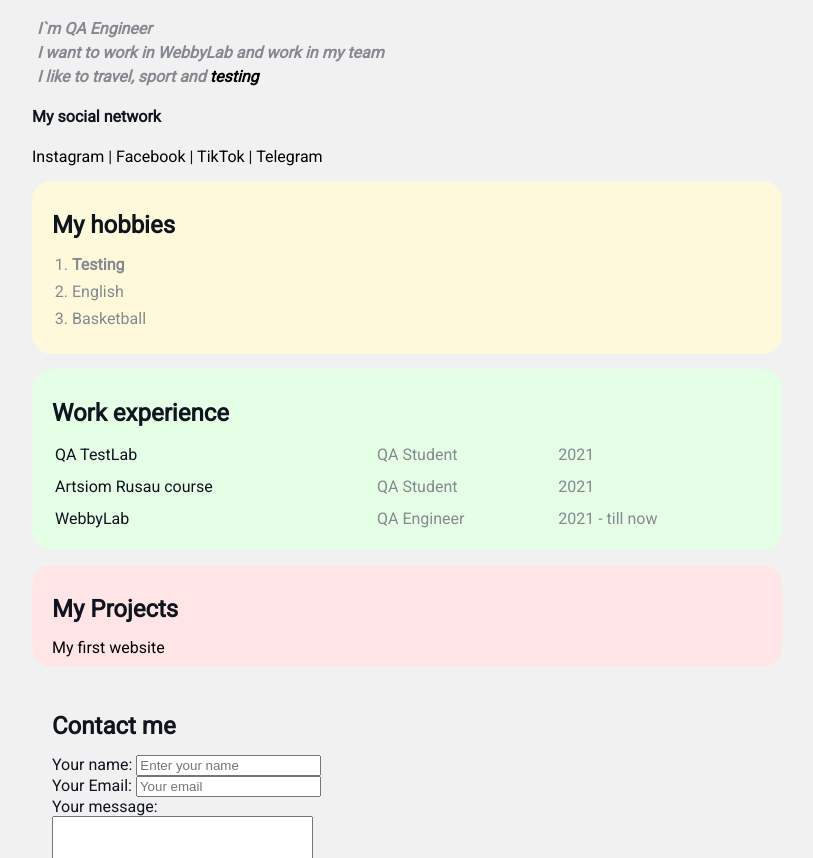
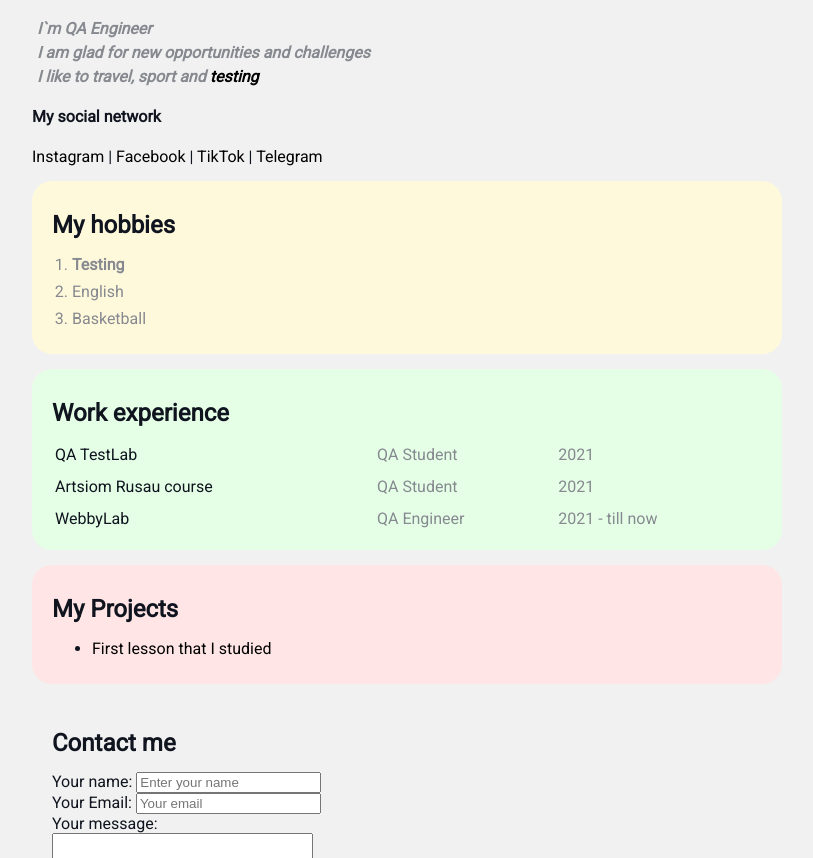
Before and after one commit to agladyshko1/CV_Gladishko_Andriy, a plain HTML site: page index.html in a window 1280 px wide. Shown: the part 321-1179 px from the top of the page, without its empty margins (233-1046 px from the left). Drawn offline with Linux system fonts and the light colour scheme.

Commit message:
Commit 6

```diff
--- a/index.html
+++ b/index.html
@@ -12,7 +12,7 @@
             <img src="avatar.jpg" alt="My Photo" class="avatar" />
             <h1>Andriy Gladishko</h1>
             <p>I`m QA Engineer</p>
-            <p>I want to work in WebbyLab and work in my team</p>
+            <p>I am glad for new opportunities and challenges</p>
             <p>I like to travel, sport and <strong><a href="https://training.qatestlab.com/" target="_blank">
                         testing</a></strong></p>
 
@@ -56,8 +56,11 @@
 
         <div class="card bg-red">
             <h2>My Projects</h2>
-
-            <a href="First_website.html" target="_blank">My first website</a>
+            <ul>
+                <li>
+                    <a href="https://www.youtube.com/watch?v=DOEtVdkKwcU&t=2691s" target="_blank">First lesson that I studied</a>
+                </li>
+            </ul>
         </div>
 
         <div class="card">
```
